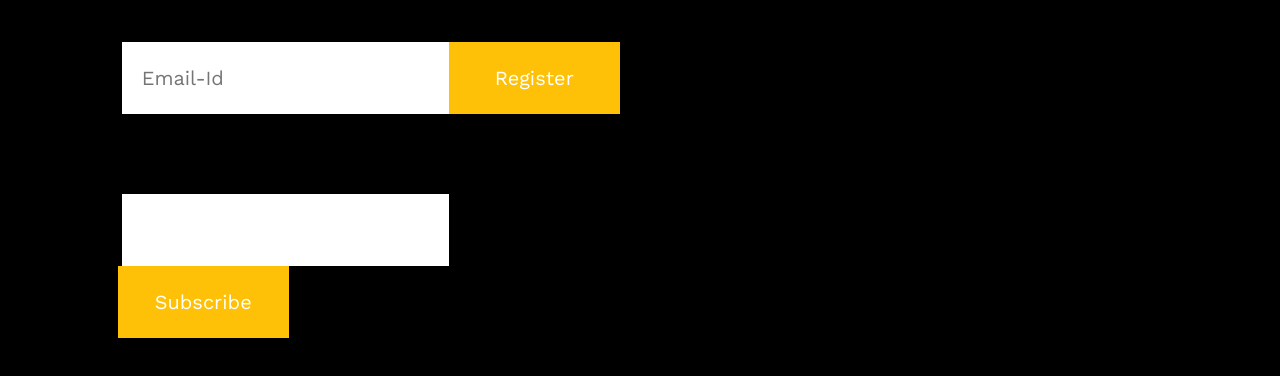
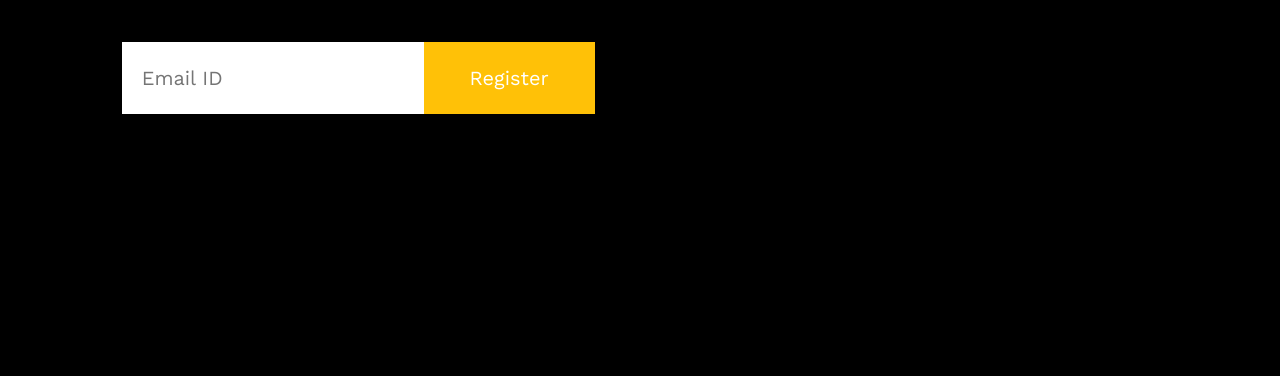
Before and after one commit to rohan-vijay/rohan-vijay.github.io, a plain HTML site: page games/index.html in a window 1280 px wide. Shown: the part 382-758 px from the top of the page. Drawn offline with nearby package versions, Linux system fonts and the light colour scheme.

Commit message:
digestbox 2.0 signup form fixed

```diff
--- a/games/includes/css/styles.css
+++ b/games/includes/css/styles.css
@@ -44,7 +44,7 @@ input[type=text]{
 }
 
 input[type=email]{
-    width: 65%;
+    width: 60%;
     padding: 12px 20px;
     display: inline-block;
     height:72px;
--- a/games/index.html
+++ b/games/index.html
@@ -45,28 +45,22 @@
 			All the information you need before you buy a new game!
 			</div>
 
-			<div class="subscribe-form">
+			<!--<div class="subscribe-form">
 				<form action="/action_page.php">
 				  <input type="text" name="fname" placeholder="Email-Id">
 				  <input type="submit" value="Register">
 				</form>
 
-			</div>
+			</div>-->
 
 
 <!-- Begin MailChimp Signup Form -->
-<div id="mc_embed_signup">
+<div id="mc_embed_signup" style="   padding-top: 40px; padding-bottom: 80px;">
 <form action="//rohanvijay.us14.list-manage.com/subscribe/post?u=28fff2932c9fe82193d97fb89&amp;id=3acce9c9da" method="post" id="mc-embedded-subscribe-form" name="mc-embedded-subscribe-form" class="validate" target="_blank" novalidate>
+
     <div id="mc_embed_signup_scroll">
-<div class="mc-field-group">
-	<input type="email" value="" name="EMAIL" class="required email" id="mce-EMAIL">
-</div>
-	<div id="mce-responses" class="clear">
-		<div class="response" id="mce-error-response" style="display:none"></div>
-		<div class="response" id="mce-success-response" style="display:none"></div>
-	</div>
-    <div style="position: absolute; left: -5000px;" aria-hidden="true"><input type="text" name="b_28fff2932c9fe82193d97fb89_3acce9c9da" tabindex="-1" value=""></div>
-    <div class="clear"><input type="submit" value="Subscribe" name="subscribe" id="mc-embedded-subscribe" class="button"></div>
+	<input type="email" value="" name="EMAIL" class="required email" id="mce-EMAIL" placeholder="Email ID">
+	<input type="submit" value="Register" name="Register" id="mc-embedded-subscribe" class="button">
     </div>
 </form>
 </div>
```
Also changed, not shown: 3 other files.
